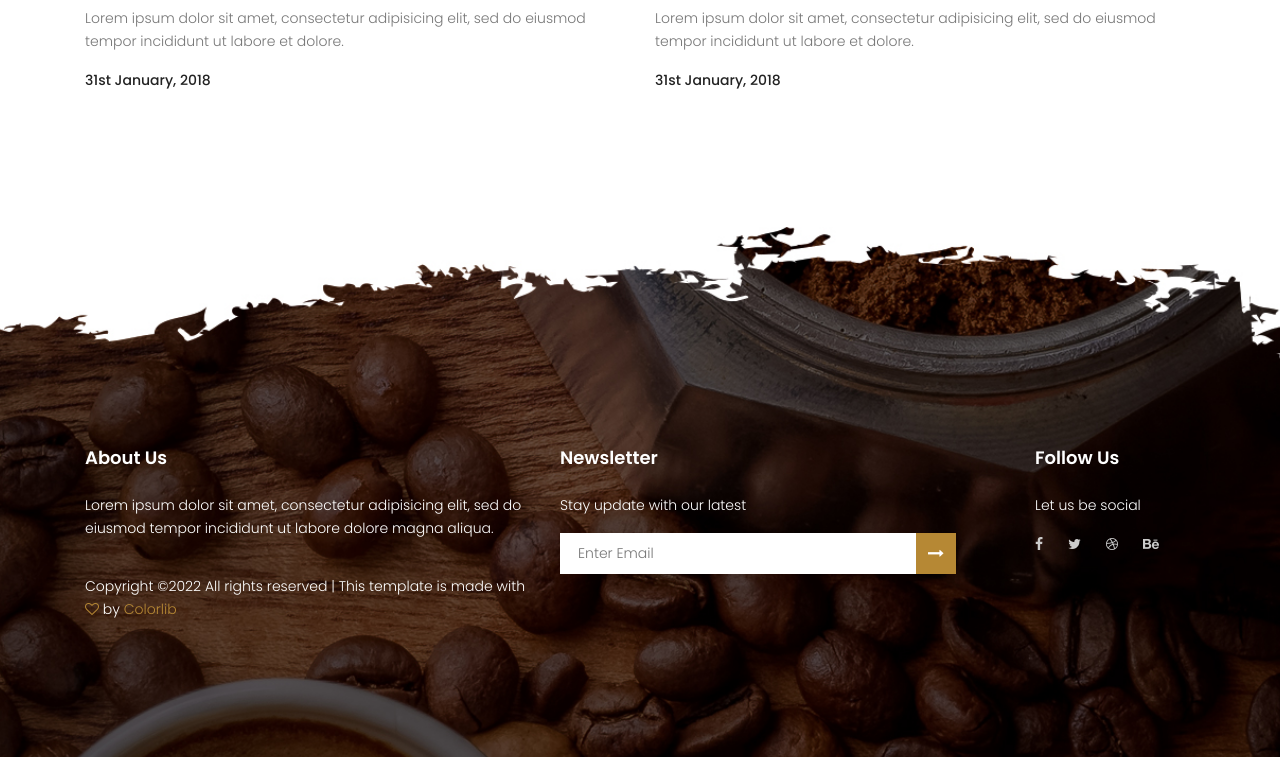
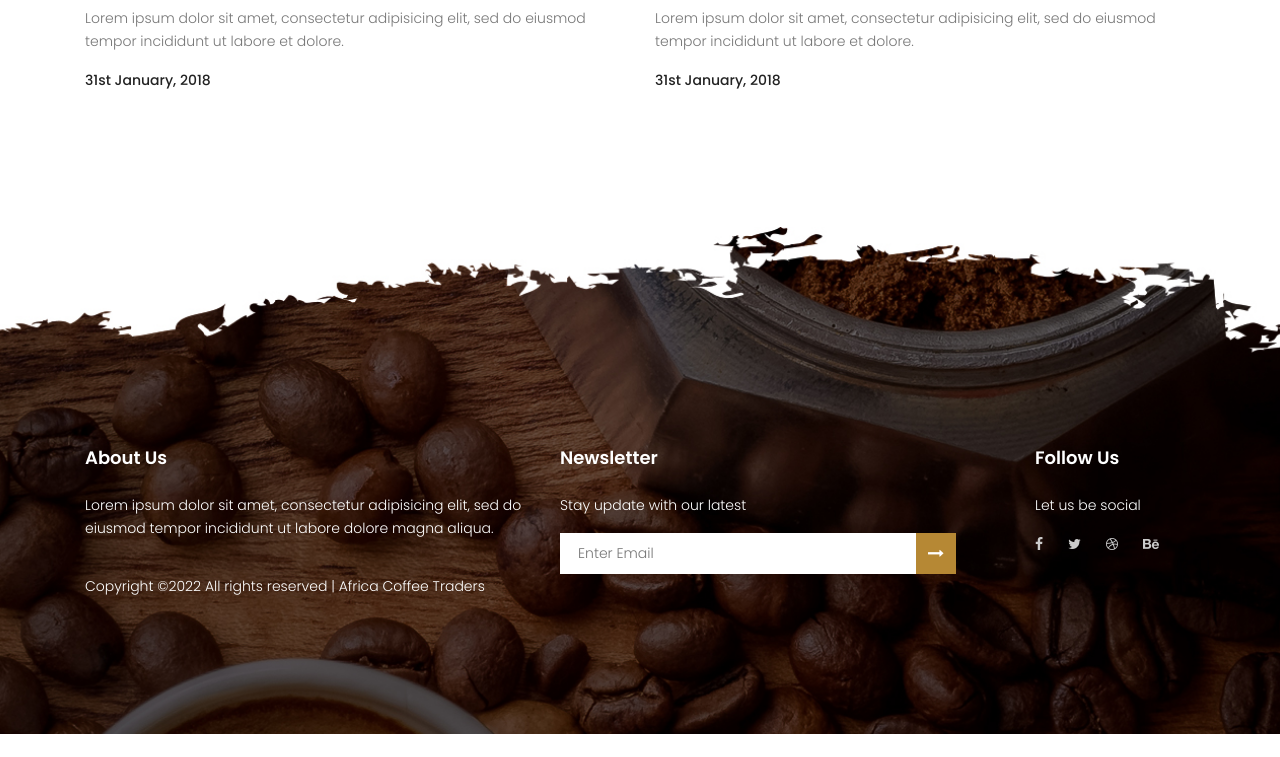
Before and after one commit to VKwamboka/Greemcoffee, a plain HTML site: page index.html in a window 1280 px wide. Shown: the part 4820-5577 px from the top of the page. After the commit the page ends 5554 px from the top, so only its background shows below. Drawn offline with nearby package versions, Linux system fonts and the light colour scheme; some packages are replaced by stand-ins of ours.

Commit message:
Made changes

```diff
--- a/index.html
+++ b/index.html
@@ -66,6 +66,7 @@
 					<div class="row fullscreen d-flex align-items-center justify-content-start">
 						<div class="banner-content col-lg-7">
 							<h6 class="text-white text-uppercase">Africa Coffee Traders</h6>
+							<br>
 							<h1>
 								Discover the power <br>
 								of cofee distribution
@@ -401,7 +402,7 @@
 								</p>
 								<p class="footer-text">
 									<!-- Link back to Colorlib can't be removed. Template is licensed under CC BY 3.0. -->
-Copyright &copy;<script>document.write(new Date().getFullYear());</script> All rights reserved | This template is made with <i class="fa fa-heart-o" aria-hidden="true"></i> by <a href="https://colorlib.com" target="_blank">Colorlib</a>
+Copyright &copy;<script>document.write(new Date().getFullYear());</script> All rights reserved | Africa Coffee Traders</a>
 <!-- Link back to Colorlib can't be removed. Template is licensed under CC BY 3.0. -->
 								</p>
 							</div>
```
